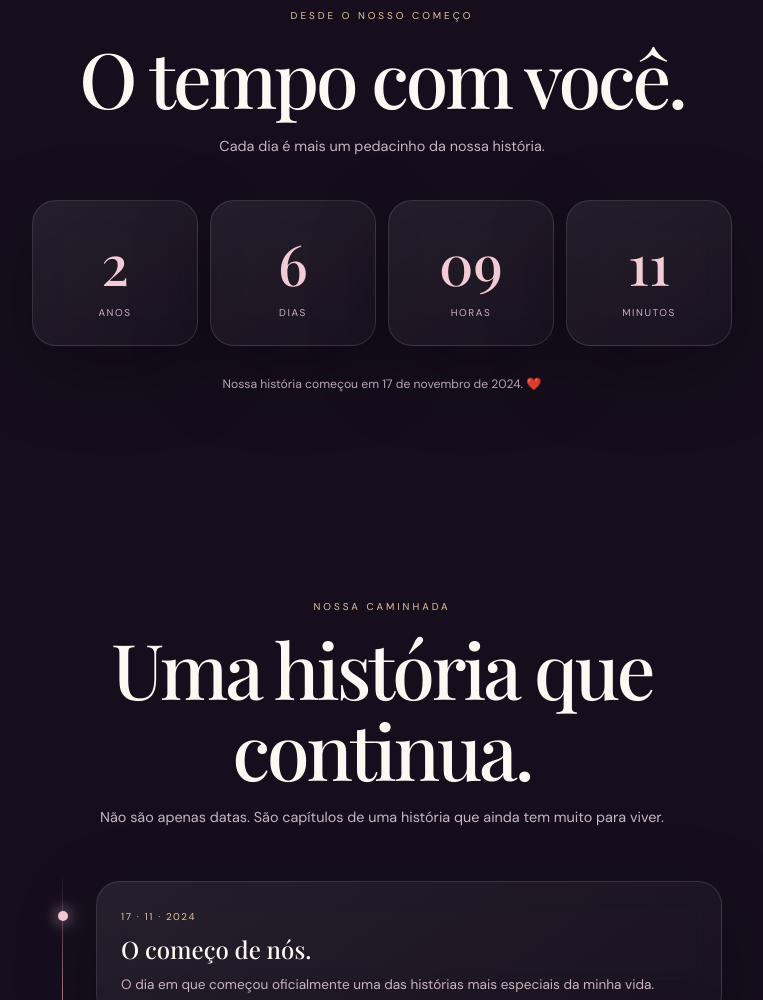
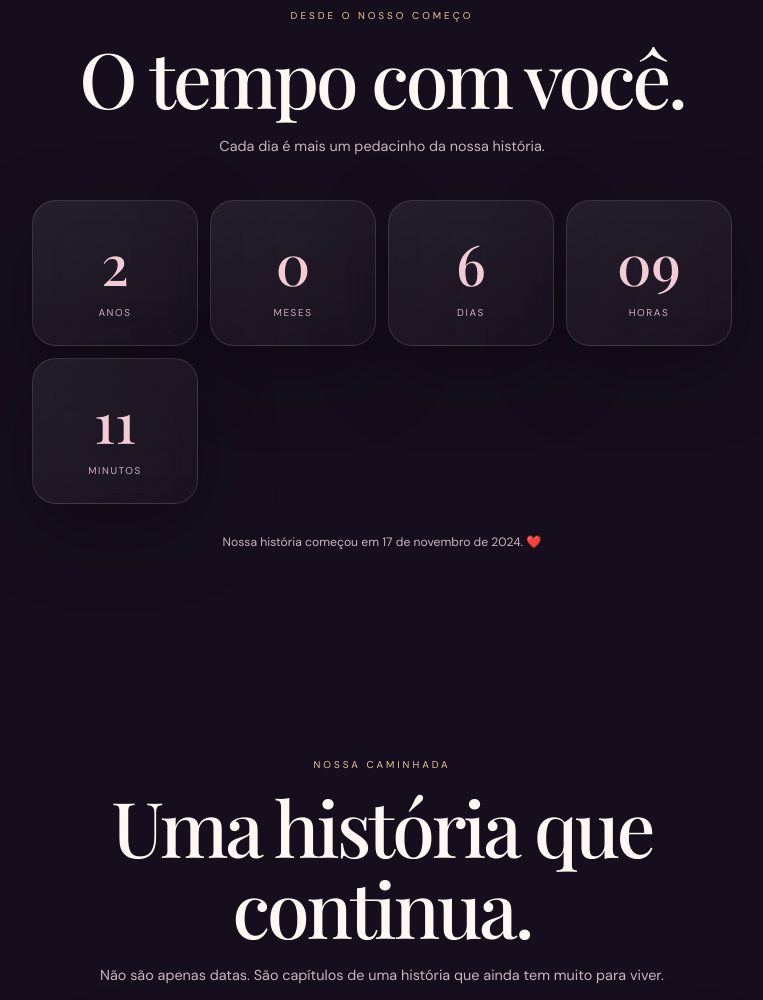
Before and after one commit to Lzdeveloperbr/bom-dia-meu-amor, a plain HTML site: page index.html in a window 1280 px wide. Shown: the part 3288-4288 px from the top of the page, without its empty margins (258-1021 px from the left). Drawn offline with nearby package versions, Linux system fonts and the light colour scheme; a web font is replaced by a local one.

Commit message:
Add months to relationship anniversary counter

```diff
--- a/index.html
+++ b/index.html
@@ -52,7 +52,7 @@ footer{text-align:center;padding:30px 15px 40px;color:#a98d9b;font-size:.65rem;l
 <p>Que seu dia seja leve, bonito e cheio de pequenas alegrias. E quando sentir saudade, lembra que tem alguém contando os minutos para te ver de novo.</p>
 <div class="signature">Com todo meu amor, sempre. ♡</div><div class="letter-actions"><button class="btn ghost" id="letterHeart">Guardar esse carinho ♡</button></div></article></section>
 <section class="content reveal" id="tempo"><div class="section-head"><span class="eyebrow">desde o nosso começo</span><h2>O tempo com você.</h2><p>Cada dia é mais um pedacinho da nossa história.</p></div>
-<div class="counter"><div class="count glass"><strong id="years">0</strong><span>anos</span></div><div class="count glass"><strong id="days">0</strong><span>dias</span></div><div class="count glass"><strong id="hours">00</strong><span>horas</span></div><div class="count glass"><strong id="minutes">00</strong><span>minutos</span></div></div><p class="since">Nossa história começou em 17 de novembro de 2024. ❤️</p></section>
+<div class="counter"><div class="count glass"><strong id="years">0</strong><span>anos</span></div><div class="count glass"><strong id="months">0</strong><span>meses</span></div><div class="count glass"><strong id="days">0</strong><span>dias</span></div><div class="count glass"><strong id="hours">00</strong><span>horas</span></div><div class="count glass"><strong id="minutes">00</strong><span>minutos</span></div></div><p class="since">Nossa história começou em 17 de novembro de 2024. ❤️</p></section>
 <section class="content reveal" id="historia"><div class="section-head"><span class="eyebrow">nossa caminhada</span><h2>Uma história que continua.</h2><p>Não são apenas datas. São capítulos de uma história que ainda tem muito para viver.</p></div>
 <div class="timeline"><article class="moment glass"><small>17 · 11 · 2024</small><h3>O começo de nós.</h3><p>O dia em que começou oficialmente uma das histórias mais especiais da minha vida.</p></article><article class="moment glass"><small>todos os dias depois</small><h3>Escolher e cuidar.</h3><p>Entre sorrisos, aprendizados e desafios, seguimos construindo nossa história, um dia de cada vez.</p></article><article class="moment glass"><small>o que ainda vem</small><h3>Nossos próximos capítulos.</h3><p>Mais abraços, conquistas, viagens, sonhos compartilhados e manhãs para desejar bom dia.</p></article></div></section>
 <section class="content reveal" id="memorias"><div class="section-head"><span class="eyebrow">nosso álbum</span><h2>Pequenos grandes momentos.</h2><p>Este espaço está esperando pelas nossas fotos favoritas. Depois, é só colocar as imagens na pasta e atualizar a lista no código.</p></div>
@@ -75,7 +75,7 @@ function petals(n=18){if(reduce)return;const symbols=["✿","♡","❀","✧"];f
 document.getElementById("startBtn").addEventListener("click",()=>{document.getElementById("rosa").scrollIntoView({behavior:reduce?"auto":"smooth"});petals(24)});
 document.getElementById("roseBtn").addEventListener("click",()=>{const bloom=document.getElementById("bloom");bloom.animate([{transform:"scale(.65) rotate(-18deg)"},{transform:"scale(1.12) rotate(8deg)"},{transform:"scale(1) rotate(0)"}],{duration:900,easing:"cubic-bezier(.2,.8,.2,1)"});document.getElementById("roseCaption").textContent="Assim como essa flor, meu carinho por você floresce todos os dias. ♡";petals(22)});
 document.getElementById("letterHeart").addEventListener("click",()=>{notify("Esse carinho é todinho seu, meu amor. ♡");petals(12)});
-function updateCounter(){const start=new Date(CONFIG.startDate),now=new Date();let y=now.getFullYear()-start.getFullYear();let anniversary=new Date(start);anniversary.setFullYear(start.getFullYear()+y);if(now<anniversary)y--;const next=new Date(start);next.setFullYear(start.getFullYear()+y);const elapsed=now-next;const d=Math.floor(elapsed/86400000),h=Math.floor(elapsed%86400000/3600000),m=Math.floor(elapsed%3600000/60000);document.getElementById("years").textContent=y;document.getElementById("days").textContent=d;document.getElementById("hours").textContent=String(h).padStart(2,"0");document.getElementById("minutes").textContent=String(m).padStart(2,"0")}
+function updateCounter(){const start=new Date(CONFIG.startDate),now=new Date();let months=(now.getFullYear()-start.getFullYear())*12+(now.getMonth()-start.getMonth());let anchor=new Date(start);anchor.setMonth(start.getMonth()+months);if(now<anchor)months--;anchor=new Date(start);anchor.setMonth(start.getMonth()+months);const elapsed=now-anchor;const y=Math.floor(months/12),mo=months%12,d=Math.floor(elapsed/86400000),h=Math.floor(elapsed%86400000/3600000),m=Math.floor(elapsed%3600000/60000);document.getElementById("years").textContent=y;document.getElementById("months").textContent=mo;document.getElementById("days").textContent=d;document.getElementById("hours").textContent=String(h).padStart(2,"0");document.getElementById("minutes").textContent=String(m).padStart(2,"0")}
 updateCounter();setInterval(updateCounter,30000);
 const quotes=["Meu lugar favorito sempre vai ser onde você estiver.","Seu sorriso é uma das minhas partes favoritas da vida.","Eu escolheria você de novo, em todos os começos.","Que sorte a minha poder chamar você de amor.","Você faz até os dias comuns terem algo especial.","Meu pensamento mais bonito hoje tem seu nome.","Que nunca faltem motivos para a gente sorrir juntinho.","Você é meu presente favorito da vida.","Quero ser abraço, cuidado e paz nos seus dias.","Ainda temos tantas manhãs bonitas para viver."];
 const dayIndex=Math.floor(Date.now()/86400000)%quotes.length;let lastQuote=dayIndex;document.getElementById("dailyQuote").textContent="“"+quotes[dayIndex]+"”";
```
